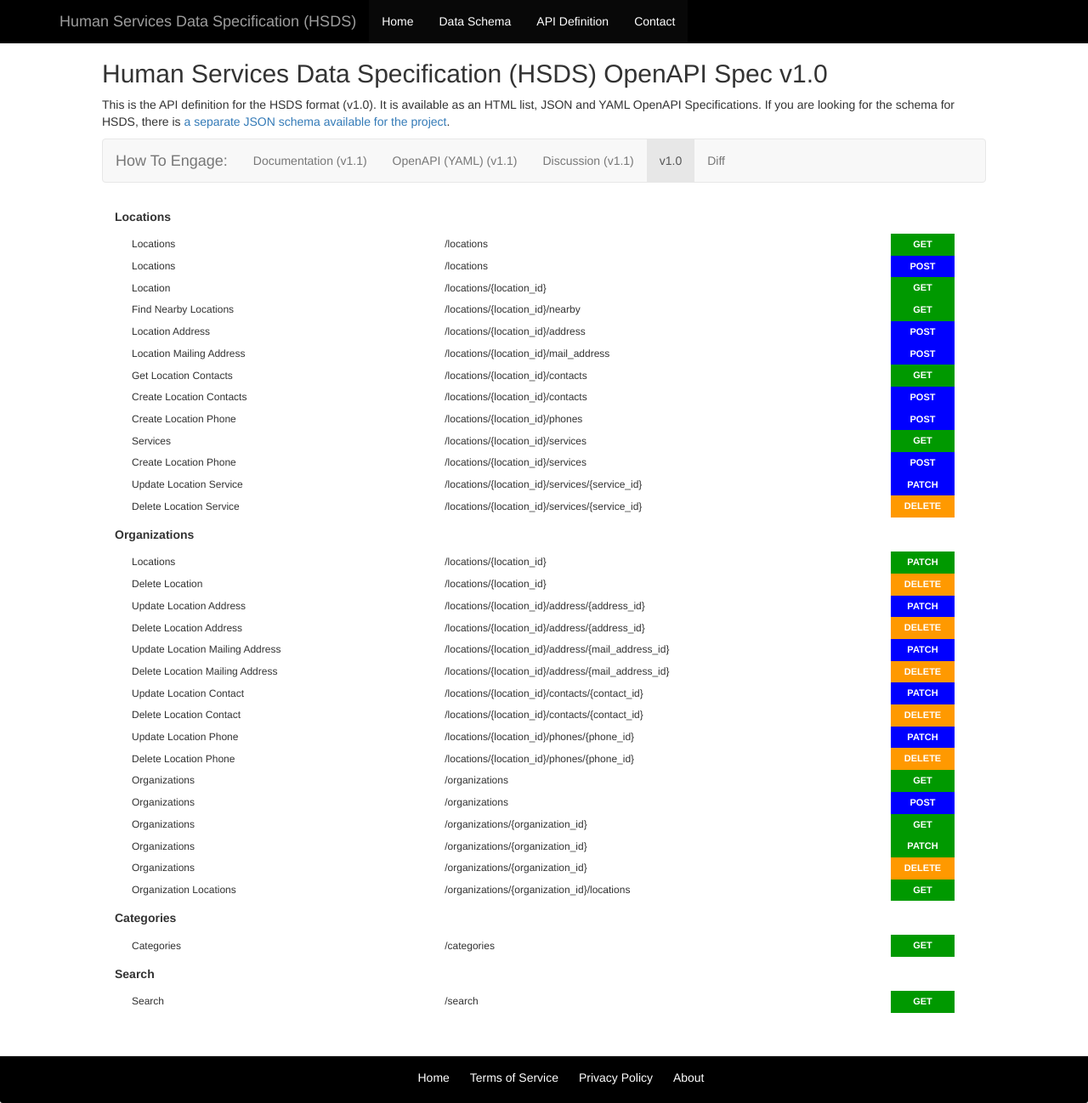
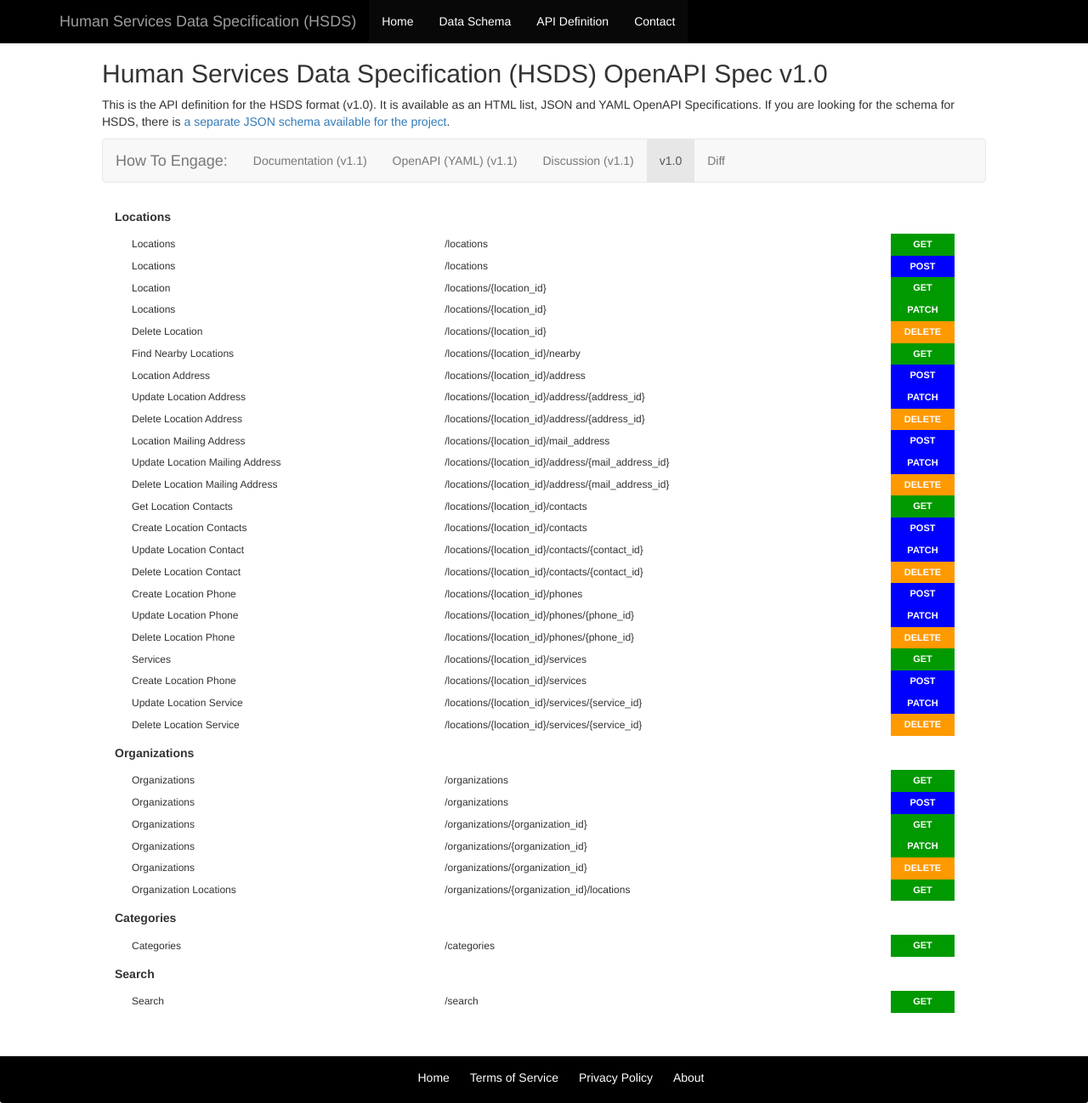
Before and after one commit to openreferral/api-specification, a Jekyll site: the page built from definition/v10/index.html, in a window 1280 px wide and 1298 px high. Shown: the whole window at 85% size. Built offline with Jekyll 4.4.1, drawn with Linux system fonts in a browser that asks for light colours; nearby versions of some CDN libraries; library files that are not in the unit come from our copies; some of the changed lines change nothing that is shown.

Commit message:
fix tags

```diff
--- a/_data/v10/openapi.yaml
+++ b/_data/v10/openapi.yaml
@@ -117,7 +117,7 @@
               items:
                 "$ref": "#/definitions/location"
         tags:
-        - Organizations
+        - Locations
       delete:
         summary: Delete Location
         description: Deletes an existing location in the system.
@@ -135,7 +135,7 @@
               items:
                 "$ref": "#/definitions/location"
         tags:
-        - Organizations
+        - Locations
     "/locations/{location_id}/nearby":
       get:
         summary: Find Nearby Locations
@@ -223,7 +223,7 @@
               items:
                 "$ref": "#/definitions/address"
         tags:
-        - Organizations
+        - Locations
       delete:
         summary: Delete Location Address
         description: Deletes an existing address for a location in the system.
@@ -245,7 +245,7 @@
               items:
                 "$ref": "#/definitions/address"
         tags:
-        - Organizations
+        - Locations
     "/locations/{location_id}/mail_address":
       post:
         summary: Location Mailing Address
@@ -297,7 +297,7 @@
               items:
                 "$ref": "#/definitions/mail_address"
         tags:
-        - Organizations
+        - Locations
       delete:
         summary: Delete Location Mailing Address
         description: Deletes an existing mailing address for a location in the system.
@@ -319,7 +319,7 @@
               items:
                 "$ref": "#/definitions/mail_address"
         tags:
-        - Organizations
+        - Locations
     "/locations/{location_id}/contacts":
       get:
         summary: Get Location Contacts
@@ -393,7 +393,7 @@
               items:
                 "$ref": "#/definitions/contact"
         tags:
-        - Organizations
+        - Locations
       delete:
         summary: Delete Location Contact
         description: Deletes an existing contact for a location.
@@ -415,7 +415,7 @@
               items:
                 "$ref": "#/definitions/contact"
         tags:
-        - Organizations
+        - Locations
     "/locations/{location_id}/phones":
       post:
         summary: Create Location Phone
@@ -467,7 +467,7 @@
               items:
                 "$ref": "#/definitions/phone"
         tags:
-        - Organizations
+        - Locations
       delete:
         summary: Delete Location Phone
         description: Deletes an existing phone for a location.
@@ -489,7 +489,7 @@
               items:
                 "$ref": "#/definitions/phone"
         tags:
-        - Organizations
+        - Locations
     "/locations/{location_id}/services":
       get:
         summary: Services
```
